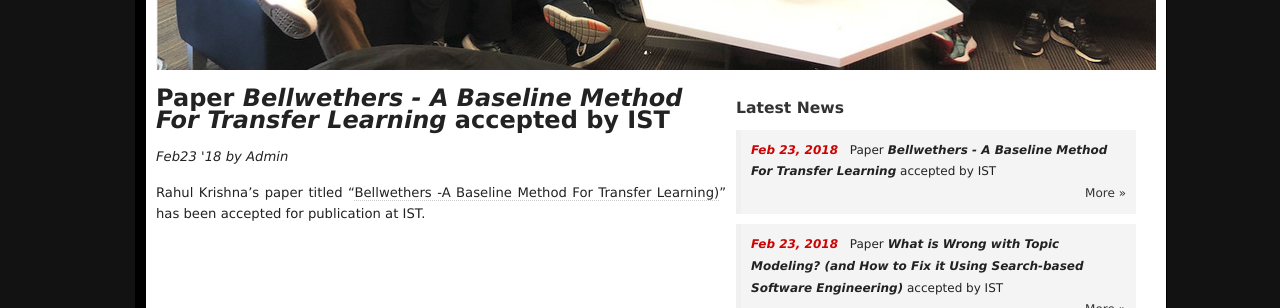
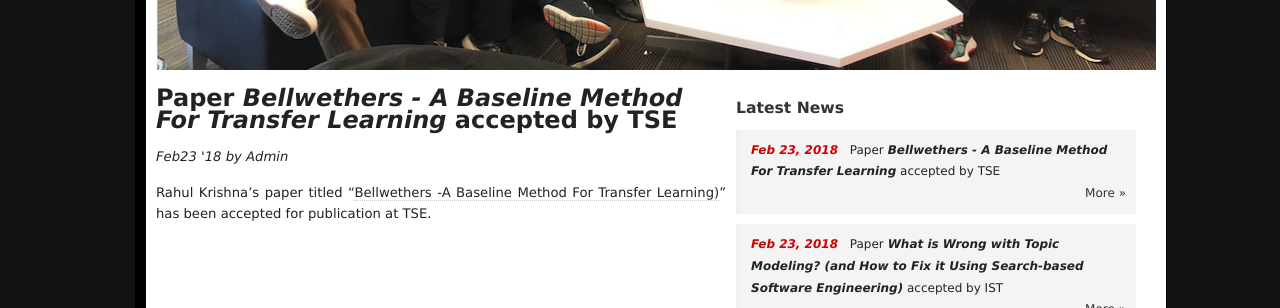
Before and after one commit to ai-se/ai-se.github.io, a Jekyll site: the page built from news/_posts/2018-02-23-tse.md, in a window 1280 px wide. Shown: the part 630-938 px from the top of the page. Built offline with Jekyll 4.4.1, drawn with Linux system fonts in a browser that asks for light colours.

Commit message:
Update 2018-02-23-tse.md

```diff
--- a/news/_posts/2018-02-23-tse.md
+++ b/news/_posts/2018-02-23-tse.md
@@ -1,8 +1,8 @@
 ---
 layout: page
-title: Paper <b><em>Bellwethers - A Baseline Method For Transfer Learning</em></b> accepted by IST
+title: Paper <b><em>Bellwethers - A Baseline Method For Transfer Learning</em></b> accepted by TSE
 author: Admin
 excerpt: Accepted Paper
 ---
 
-Rahul Krishna's paper titled "[Bellwethers -A Baseline Method For Transfer Learning)](https://arxiv.org/pdf/1703.06218.pdf)" has been accepted for publication at IST.
+Rahul Krishna's paper titled "[Bellwethers -A Baseline Method For Transfer Learning)](https://arxiv.org/pdf/1703.06218.pdf)" has been accepted for publication at TSE.
```
